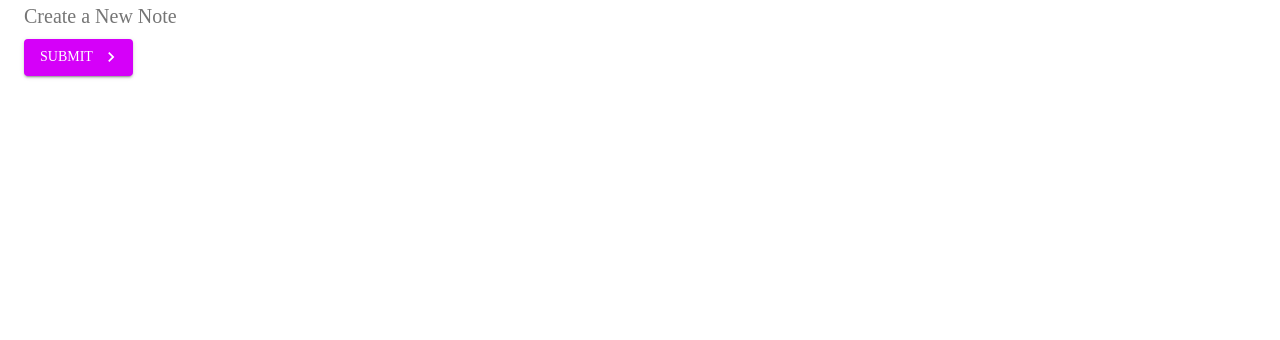
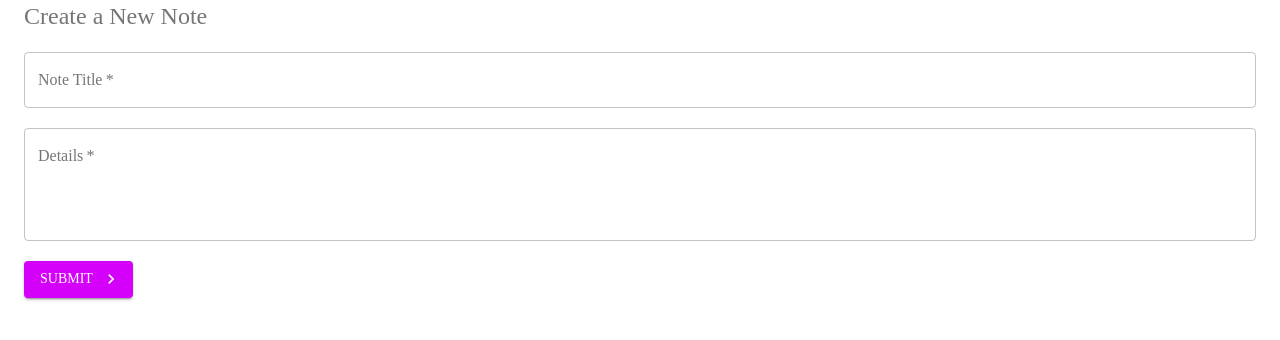
Before and after one commit to KyleKnolleLynch/Fresh-Notes, a React (Create React App) app: page /create in a window 1280 px wide. Shown: the top 340 px of the page. Built offline with nearby package versions, Linux system fonts and the light colour scheme; the HTML template or start-up script is replaced by a standard one.

Commit message:
create notes form

```diff
--- a/src/pages/Create.js
+++ b/src/pages/Create.js
@@ -3,26 +3,74 @@
 import Button from '@material-ui/core/Button'
 import KeyboardArrowRightIcon from '@material-ui/icons/KeyboardArrowRight'
 import { makeStyles } from '@material-ui/core'
+import TextField from '@material-ui/core/TextField'
+import { useState } from 'react'
 
-const useStyles = makeStyles({})
+const useStyles = makeStyles({
+  field: {
+    marginTop: 20,
+    marginBottom: 20,
+    display: 'block',
+  },
+})
 
 const Create = () => {
   const classes = useStyles()
+  const [title, setTitle] = useState('')
+  const [details, setDetails] = useState('')
+  const [titleError, setTitleError] = useState(false)
+  const [detailsError, setDetailsError] = useState(false)
+
+  const handleSubmit = e => {
+    e.preventDefault()
+
+    setTitleError(false)
+    setDetailsError(false)
+
+    if (title === '') setTitleError(true)
+    if (details === '') setDetailsError(true)
+
+    if (title && details) {
+      console.log(title, details)
+    }
+  }
 
   return (
     <Container>
       <Typography
-        className={classes.title}
-        variant='h6'
+        variant='h5'
         component='h1'
         gutterBottom
         color='textSecondary'
       >
         Create a New Note
       </Typography>
+
+      <form noValidate autoComplete='off' onSubmit={handleSubmit}>
+        <TextField
+          onChange={e => setTitle(e.target.value)}
+          className={classes.field}
+          label='Note Title'
+          variant='outlined'
+          color='secondary'
+          fullWidth
+          required
+          error={titleError}
+        />
+
+        <TextField
+          onChange={e => setDetails(e.target.value)}
+          className={classes.field}
+          label='Details'
+          variant='outlined'
+          color='secondary'
+          multiline
+          rows={4}
+          fullWidth
+          required
+          error={detailsError}
+        />
         <Button
-        className={classes.btn}
-        onClick={() => console.log('button clicked')}
           type='submit'
           color='secondary'
           variant='contained'
@@ -30,6 +78,7 @@
         >
           Submit
         </Button>
+      </form>
     </Container>
   )
 }
--- a/src/pages/Notes.js
+++ b/src/pages/Notes.js
@@ -1,8 +1,18 @@
-
+import Container from '@material-ui/core/Container'
+import Typography from '@material-ui/core/Typography'
 
 const Notes = () => {
   return (
-  <div>Notes page</div>
+    <Container>
+      <Typography
+        variant='h5'
+        component='h1'
+        gutterBottom
+        color='textSecondary'
+      >
+        Notes page
+      </Typography>
+    </Container>
   )
 }
 
```
Lines whose indentation alone changed are shown as unchanged.
